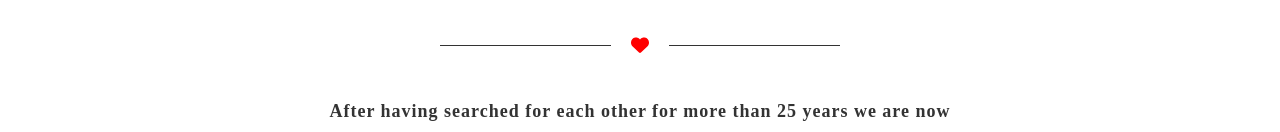
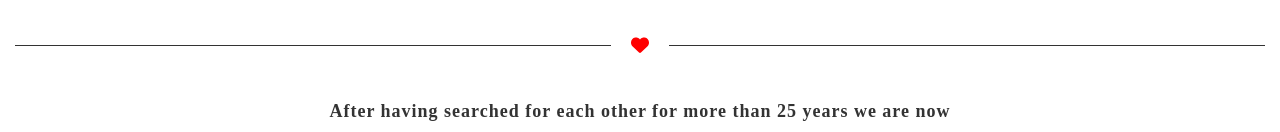
Before and after one commit to farjad12345/enfol-theme, a React (Create React App) app: page / in a window 1280 px wide. Shown: the part 786-918 px from the top of the page. Built offline with nearby package versions, Linux system fonts and the light colour scheme.

Commit message:
some changes

```diff
--- a/src/App.css
+++ b/src/App.css
@@ -75,7 +75,6 @@ ul.menu li:first-child a span {
 }
 
 .icon-parent {
-  max-width: 400px;
   height: 1px;
   background-color: #333;
   margin: 50px auto;
@@ -601,7 +600,7 @@ border: solid 1px white;
 cursor: pointer;
 transition: all .5s;
 position: fixed;
-right: 15%;
+left: 15px;
 bottom: 15px;
 opacity: .7;}
 .elavator:hover{
```
